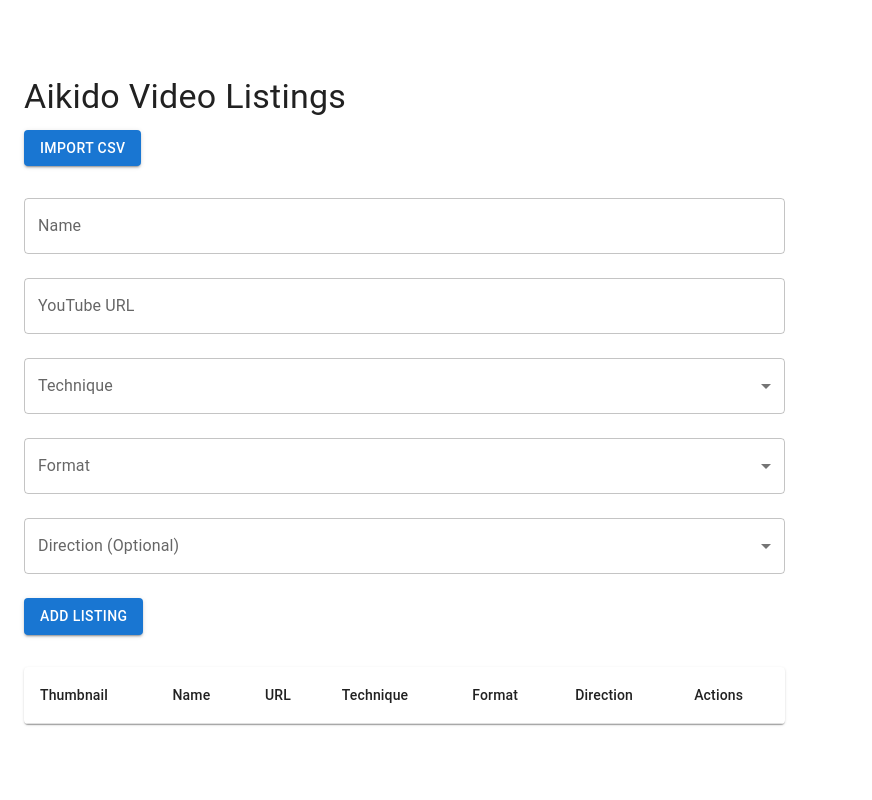
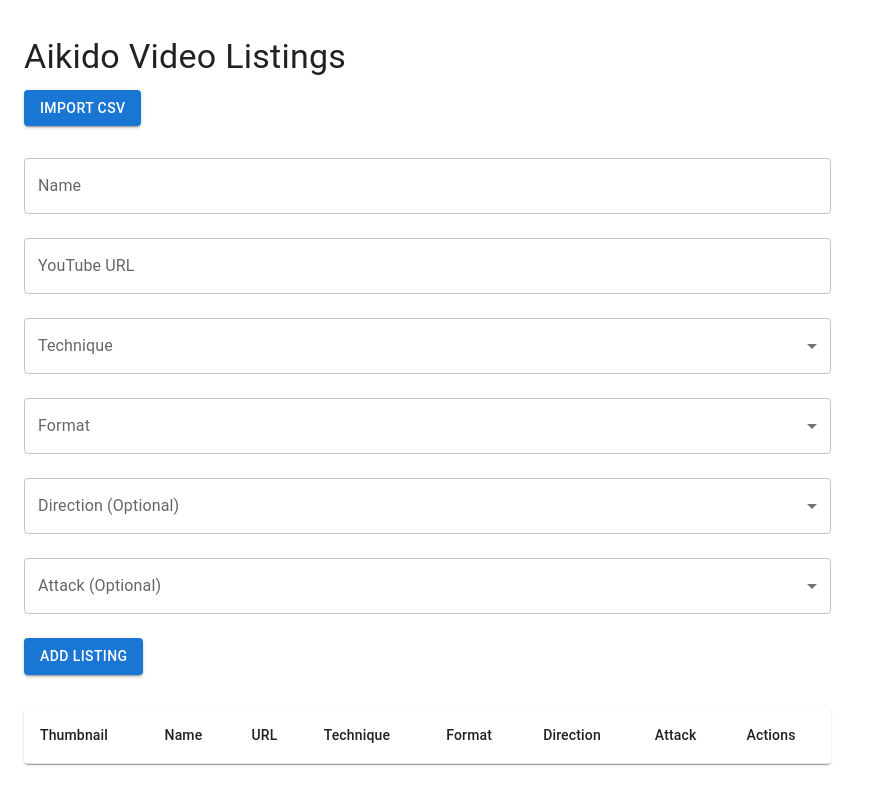
Before and after one commit to twilliamsark/vlisting, a React (Vite) app: page / in a window 1280 px wide. Shown: the whole page, without its empty margins (0-872 px from the left). Built offline with nearby package versions, Linux system fonts and the light colour scheme.

Commit message:
add attack field

```diff
--- a/src/App.tsx
+++ b/src/App.tsx
@@ -16,6 +16,7 @@ interface CsvRow {
   technique: string;
   format: string;
   direction?: string;
+  attack?: string;
 }
 
 function App() {
@@ -36,6 +37,7 @@ function App() {
             const technique = row.technique;
             const format = row.format;
             const direction = row.direction;
+            const attack = row.attack;
             if (name && url && technique && format) {
               const videoId = extractVideoId(url);
               if (videoId) {
@@ -47,6 +49,7 @@ function App() {
                   format,
                   videoId,
                   ...(direction && { direction }),
+                  ...(attack && { attack }),
                 };
                 if (existing) {
                   updateListing(existing.id, listingData);
--- a/src/components/VideoForm.tsx
+++ b/src/components/VideoForm.tsx
@@ -27,6 +27,7 @@ const schema = yup.object({
   technique: yup.string().required('Technique is required'),
   format: yup.string().required('Format is required'),
   direction: yup.string().optional().default(''),
+  attack: yup.string().optional().default(''),
 });
 
 interface FormData {
@@ -35,6 +36,7 @@ interface FormData {
   technique: string;
   format: string;
   direction: string;
+  attack: string;
 }
 
 const techniques = [
@@ -67,6 +69,14 @@ const formats = [
   'Tiado',
 ];
 const directions = ['Omote', 'Ura'];
+const attacks = [
+  'Shomenuchi',
+  'Katate dori',
+  'Ryote dori',
+  'Yokomenuchi',
+  'Tsuki',
+  'Other',
+];
 
 interface VideoFormProps {
   editingListing: VideoListing | null;
@@ -93,6 +103,7 @@ export default function VideoForm({
           technique: editingListing.technique,
           format: editingListing.format,
           direction: editingListing.direction || '',
+          attack: editingListing.attack || '',
         }
       : {
           name: '',
@@ -100,6 +111,7 @@ export default function VideoForm({
           technique: '',
           format: '',
           direction: '',
+          attack: '',
         },
   });
 
@@ -111,6 +123,7 @@ export default function VideoForm({
         technique: editingListing.technique,
         format: editingListing.format,
         direction: editingListing.direction || '',
+        attack: editingListing.attack || '',
       });
     } else {
       reset({
@@ -119,6 +132,7 @@ export default function VideoForm({
         technique: '',
         format: '',
         direction: '',
+        attack: '',
       });
     }
   }, [editingListing, reset]);
@@ -126,11 +140,12 @@ export default function VideoForm({
   const onSubmit: SubmitHandler<FormData> = (data) => {
     const videoId = extractVideoId(data.url);
     if (videoId) {
-      const { direction, ...rest } = data;
+      const { direction, attack, ...rest } = data;
       const listingData = {
         ...rest,
         videoId,
         ...(direction && direction.trim() && { direction }),
+        ...(attack && attack.trim() && { attack }),
       };
       if (editingListing) {
         updateListing(editingListing.id, listingData);
@@ -228,6 +243,26 @@ export default function VideoForm({
           </FormControl>
         )}
       />
+      <Controller
+        name="attack"
+        control={control}
+        defaultValue=""
+        render={({ field }) => (
+          <FormControl fullWidth margin="normal">
+            <InputLabel>Attack (Optional)</InputLabel>
+            <Select {...field} label="Attack (Optional)">
+              <MenuItem value="">
+                <em>None</em>
+              </MenuItem>
+              {attacks.map((atk) => (
+                <MenuItem key={atk} value={atk}>
+                  {atk}
+                </MenuItem>
+              ))}
+            </Select>
+          </FormControl>
+        )}
+      />
       <Button type="submit" variant="contained" sx={{ mt: 2, mr: 1 }}>
         {editingListing ? 'Update Listing' : 'Add Listing'}
       </Button>
--- a/src/components/VideoList.tsx
+++ b/src/components/VideoList.tsx
@@ -30,6 +30,7 @@ export default function VideoList({ onEdit }: VideoListProps) {
             <TableCell>Technique</TableCell>
             <TableCell>Format</TableCell>
             <TableCell>Direction</TableCell>
+            <TableCell>Attack</TableCell>
             <TableCell>Actions</TableCell>
           </TableRow>
         </TableHead>
@@ -57,6 +58,7 @@ export default function VideoList({ onEdit }: VideoListProps) {
               <TableCell>{listing.technique}</TableCell>
               <TableCell>{listing.format}</TableCell>
               <TableCell>{listing.direction || ''}</TableCell>
+              <TableCell>{listing.attack || ''}</TableCell>
               <TableCell>
                 <Button
                   variant="outlined"
--- a/src/types.ts
+++ b/src/types.ts
@@ -5,5 +5,6 @@ export interface VideoListing {
   technique: string;
   format: string;
   direction?: string;
+  attack?: string;
   videoId?: string; // extracted from URL for thumbnail
 }
```
